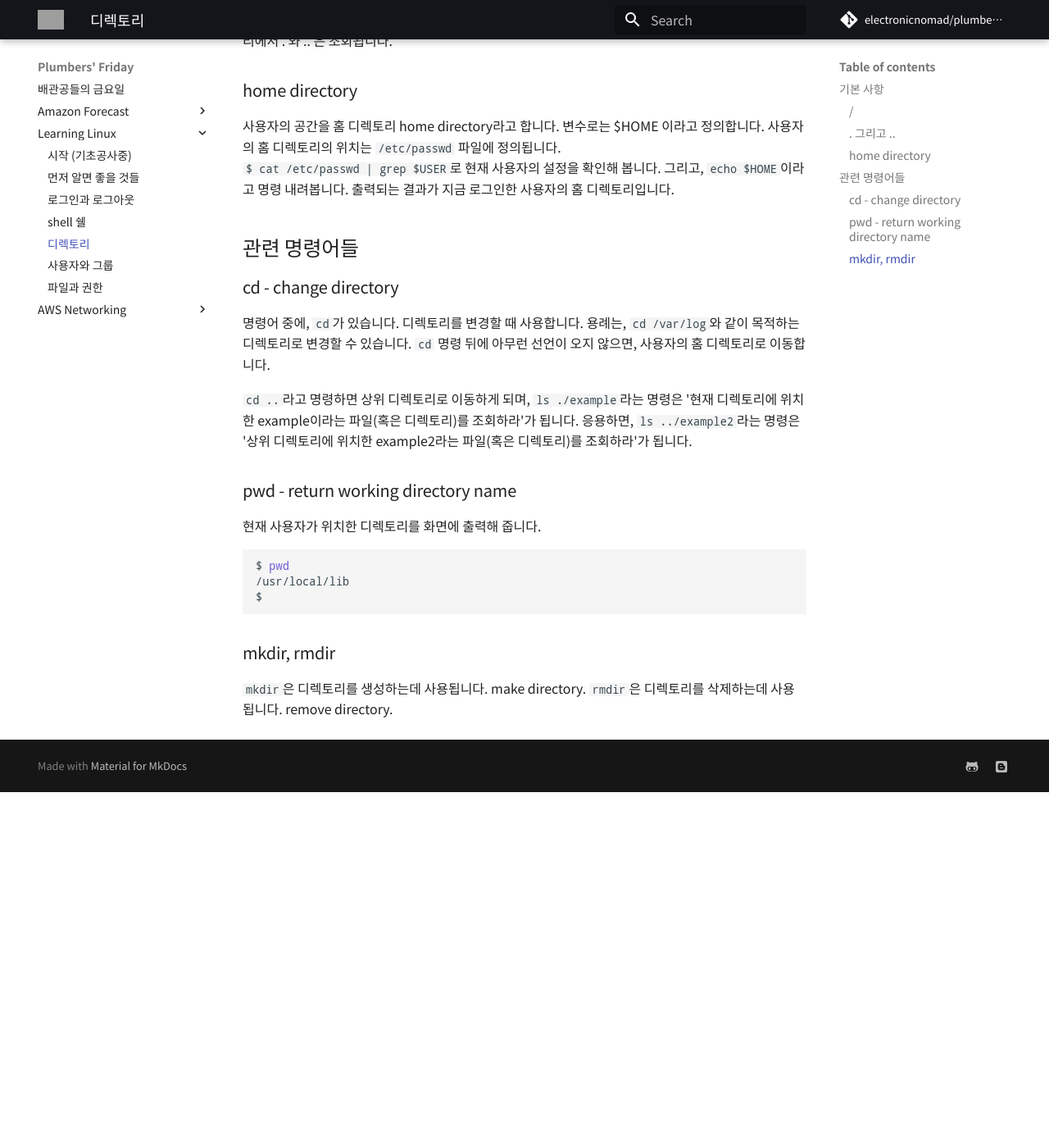
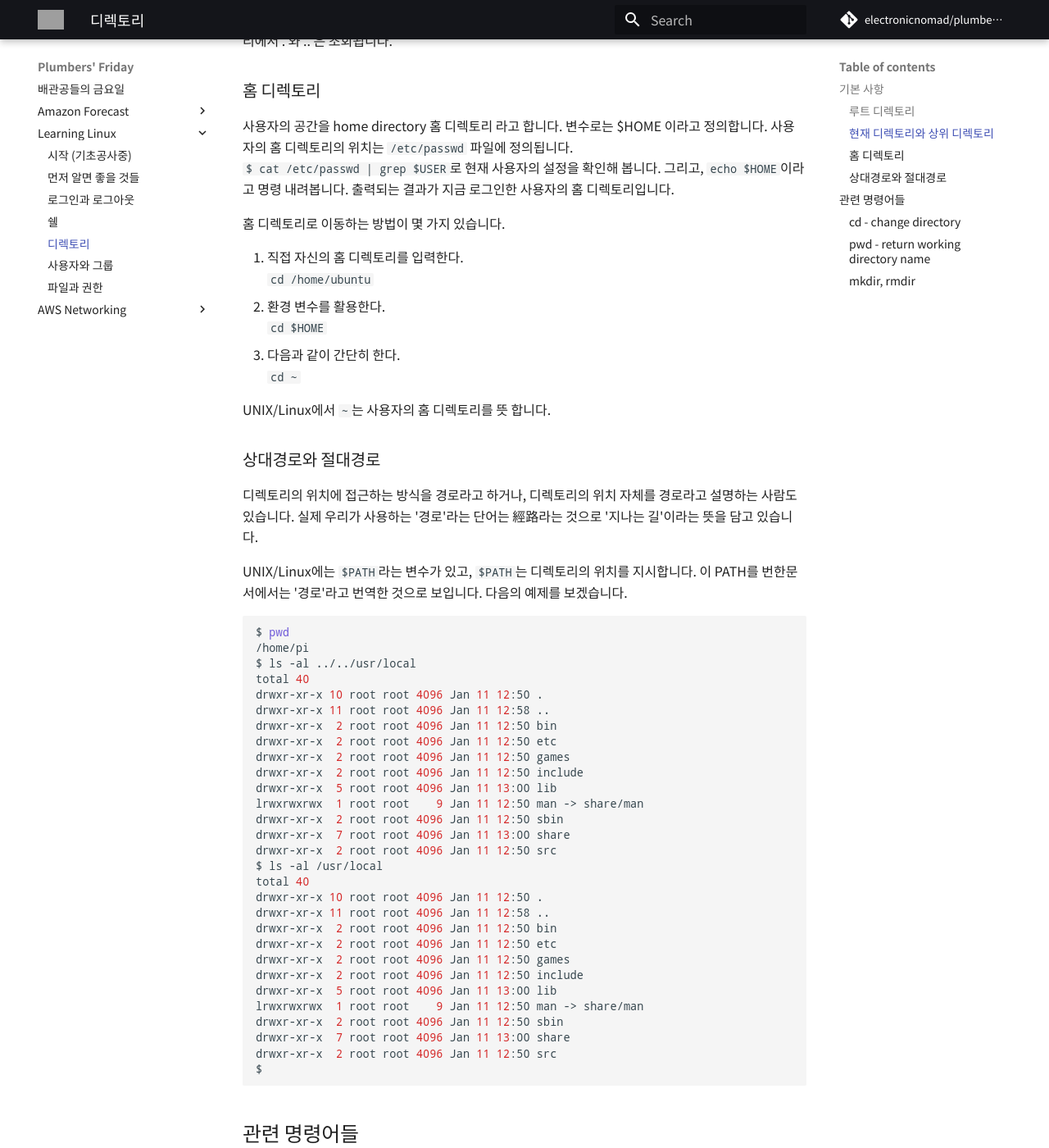
Before and after one commit to electronicnomad/plumbers-friday, an MkDocs documentation site: the page built from docs/linux/directories.md, in a window 1280 px wide and 1400 px high, scrolled down 1038 px. Shown: the whole window at 82% size. Built offline with MkDocs 1.6.1 and Material for MkDocs 9.7.7, drawn with Linux system fonts in a browser that asks for light colours; some web fonts are replaced; comment, search, counter and statistics services are not loaded; before the commit the page ends 2004 px from its top, so only the background shows below that; some of the changed text lies outside the part shown; grey boxes are pictures that could not be loaded.

Commit message:
update 2/25 a

````diff
--- a/docs/linux/directories.md
+++ b/docs/linux/directories.md
@@ -8,7 +8,7 @@
 
 ## 기본 사항
 
-### /
+### 루트 디렉토리
 
 최상위 디렉토리를 루트 디렉트로 root directory라고 부릅니다. 표기는 앞서 이야기 한 것과 같이
 / 라고 적고, 슬래시 slash라고 읽습니다.
@@ -18,7 +18,7 @@
 root directory 아래에 위치하는 디렉토리는 /usr 과 같이 표기할 수 있습니다.
 만약 /usr 아래에 또 다른 디렉토리, bin 이 존재한다면, /usr/bin 이렇게 표기할 수 있습니다.
 
-### . 그리고 ..
+### 현재 디렉토리와 상위 디렉토리
 
 디렉토리를 표기하거나 기능적으로 지칭하는 방식 중에 . 과 .. 이 있습니다.
 . 은 현재 디렉토리를 의미하고 .. 은 상위 디렉토리를 의미합니다.
@@ -46,15 +46,67 @@ $
 /usr/local 디렉토리에서 `ls -al` 명령을 수행한 결과입니다.
 그 중 . 과 .. 이 보일 것입니다. 모든 디렉토리에서 . 와 .. 은 조회됩니다.
 
-### home directory
+### 홈 디렉토리
 
-사용자의 공간을 홈 디렉토리 home directory라고 합니다.
+사용자의 공간을 home directory 홈 디렉토리 라고 합니다.
 변수로는 $HOME 이라고 정의합니다.
 사용자의 홈 디렉토리의 위치는 `/etc/passwd` 파일에 정의됩니다.
 `$ cat /etc/passwd | grep $USER`로 현재 사용자의
 설정을 확인해 봅니다. 그리고,
 `echo $HOME`이라고 명령 내려봅니다. 출력되는 결과가 지금 로그인한
 사용자의 홈 디렉토리입니다.
+
+홈 디렉토리로 이동하는 방법이 몇 가지 있습니다.
+
+1. 직접 자신의 홈 디렉토리를 입력한다.
+  `cd /home/ubuntu`
+2. 환경 변수를 활용한다.
+  `cd $HOME`
+3. 다음과 같이 간단히 한다.
+  `cd ~`
+
+UNIX/Linux에서 `~`는 사용자의 홈 디렉토리를 뜻 합니다.
+
+### 상대경로와 절대경로
+
+디렉토리의 위치에 접근하는 방식을 경로라고 하거나, 디렉토리의 위치 자체를 경로라고
+설명하는 사람도 있습니다. 실제 우리가 사용하는 '경로'라는 단어는 經路라는 것으로
+'지나는 길'이라는 뜻을 담고 있습니다.
+
+UNIX/Linux에는 `$PATH`라는 변수가 있고, `$PATH`는 디렉토리의 위치를 지시합니다.
+이 PATH를 번한문서에서는 '경로'라고 번역한 것으로 보입니다. 다음의 예제를 보겠습니다.
+
+```bash
+$ pwd
+/home/pi
+$ ls -al ../../usr/local
+total 40
+drwxr-xr-x 10 root root 4096 Jan 11 12:50 .
+drwxr-xr-x 11 root root 4096 Jan 11 12:58 ..
+drwxr-xr-x  2 root root 4096 Jan 11 12:50 bin
+drwxr-xr-x  2 root root 4096 Jan 11 12:50 etc
+drwxr-xr-x  2 root root 4096 Jan 11 12:50 games
+drwxr-xr-x  2 root root 4096 Jan 11 12:50 include
+drwxr-xr-x  5 root root 4096 Jan 11 13:00 lib
+lrwxrwxrwx  1 root root    9 Jan 11 12:50 man -> share/man
+drwxr-xr-x  2 root root 4096 Jan 11 12:50 sbin
+drwxr-xr-x  7 root root 4096 Jan 11 13:00 share
+drwxr-xr-x  2 root root 4096 Jan 11 12:50 src
+$ ls -al /usr/local
+total 40
+drwxr-xr-x 10 root root 4096 Jan 11 12:50 .
+drwxr-xr-x 11 root root 4096 Jan 11 12:58 ..
+drwxr-xr-x  2 root root 4096 Jan 11 12:50 bin
+drwxr-xr-x  2 root root 4096 Jan 11 12:50 etc
+drwxr-xr-x  2 root root 4096 Jan 11 12:50 games
+drwxr-xr-x  2 root root 4096 Jan 11 12:50 include
+drwxr-xr-x  5 root root 4096 Jan 11 13:00 lib
+lrwxrwxrwx  1 root root    9 Jan 11 12:50 man -> share/man
+drwxr-xr-x  2 root root 4096 Jan 11 12:50 sbin
+drwxr-xr-x  7 root root 4096 Jan 11 13:00 share
+drwxr-xr-x  2 root root 4096 Jan 11 12:50 src
+$
+```
 
 ## 관련 명령어들
 
````
Also changed, not shown: docs/linux/shell.md (+25 -4 lines).
